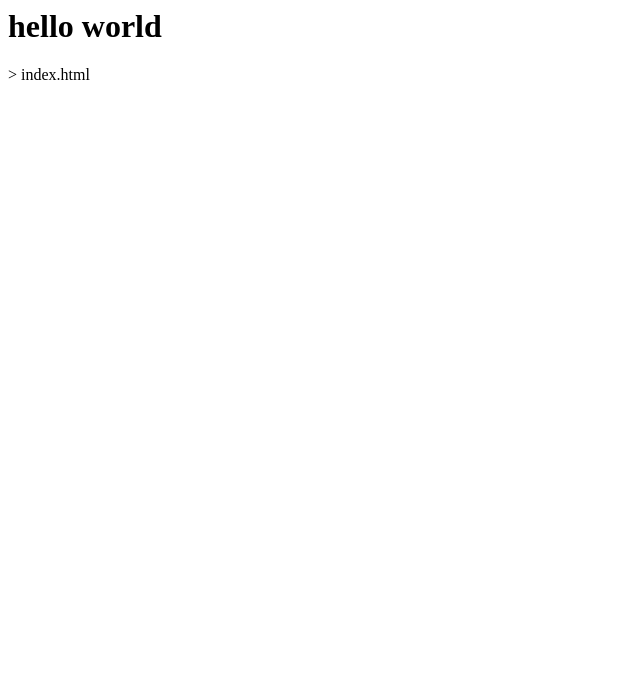
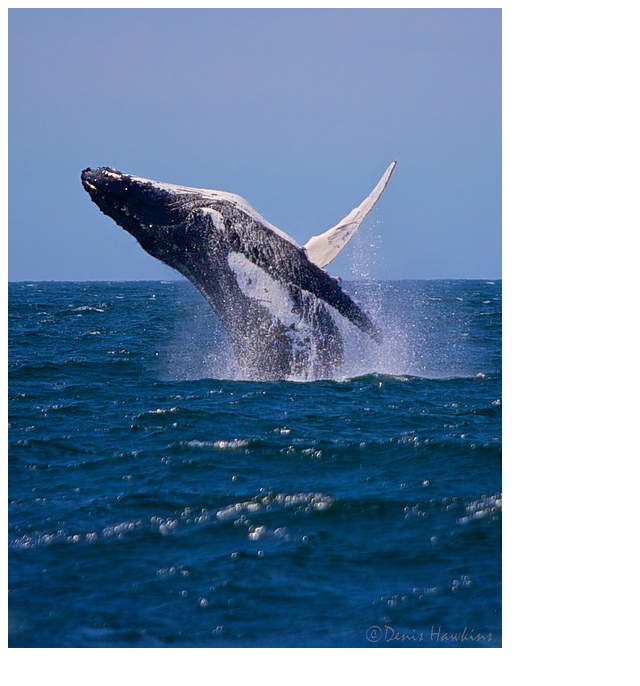
Before and after one commit to unshackledcode/web, a plain HTML site: page index.html in a window 1280 px wide. Shown: the whole page, without its empty margins (0-640 px from the left). Drawn offline with Linux system fonts and the light colour scheme.

Commit message:
Added an image

```diff
--- a/index.html
+++ b/index.html
@@ -1 +1 @@
-<h1>hello world</h1> > index.html
+<img src=images/breaching_whale.jpg>
```
Also changed, not shown: images/breaching_whale.jpg (added).
